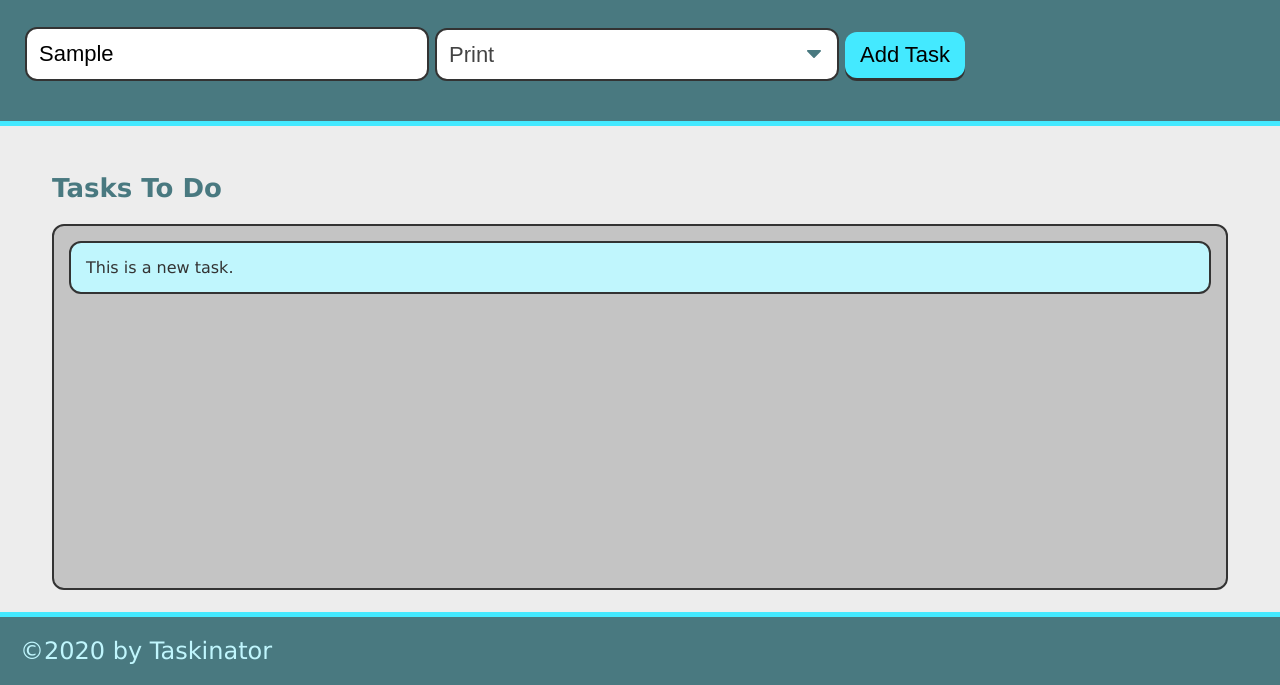
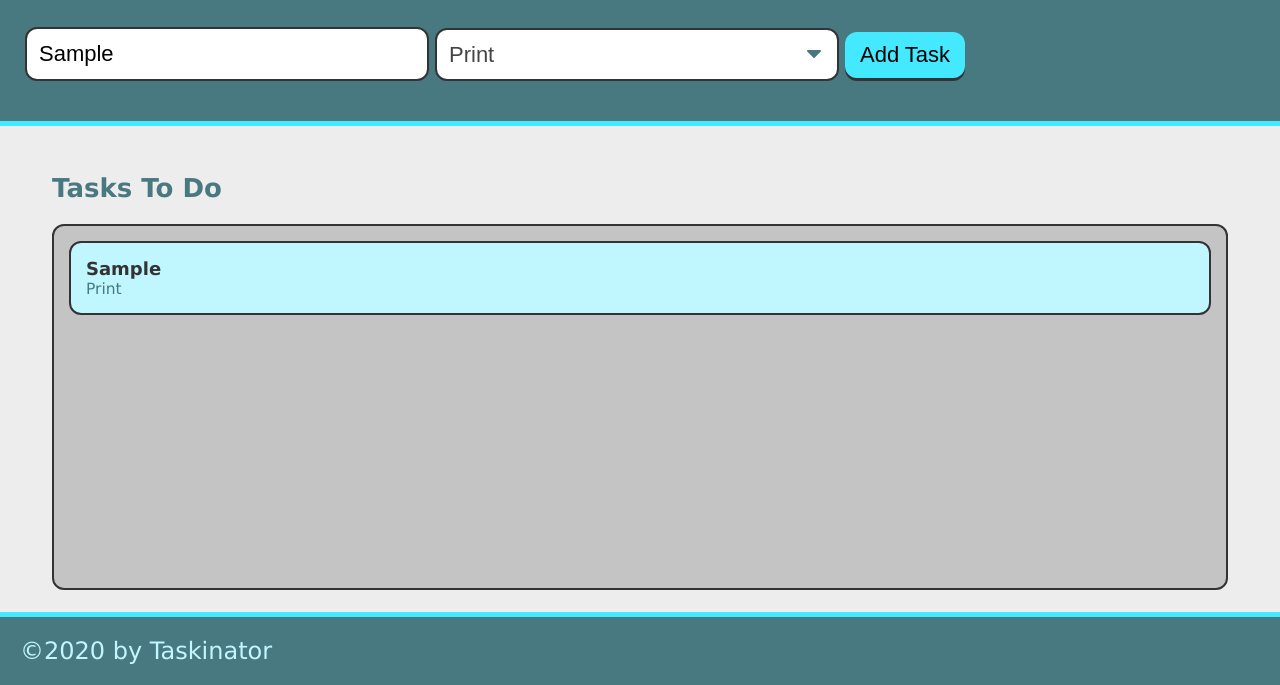
Before and after one commit to AhmadMHanif7/Taskinator, a plain HTML site: page index.html in a window 1280 px wide. Both pictures are taken after typing "Sample" into the empty fields and a click on the button "Add Task". Shown: the part 115-800 px from the top of the page. Drawn offline with Linux system fonts and the light colour scheme.

Commit message:
Updates to the form

```diff
--- a/assets/js/script.js
+++ b/assets/js/script.js
@@ -1,14 +1,34 @@
-var formE1 = document.querySelector("#task-form");
-var tasksToDoE1 = document.querySelector("#tasks-to-do");
+var formEl = document.querySelector("#task-form");
+var tasksToDoEl = document.querySelector("#tasks-to-do");
 
-var createTaskHandler = function (event){
+var taskFormHandler = function(event) {
+  event.preventDefault();
+  var taskNameInput = document.querySelector("input[name='task-name']").value;
+  var taskTypeInput = document.querySelector("select[name='task-type']").value;
 
-    event.preventDefault();
+  // package up data as an object
+  var taskDataObj = {
+      name: taskNameInput,
+      type: taskTypeInput
+  };
 
-    var listItemE1 = document.createElement("li");
-    listItemE1.className = "task-item";
-    listItemE1.textContent = "This is a new task.";
-    tasksToDoE1.append(listItemE1);
-}
+  // send it as an argument to createTaskEl
+  createTaskEl(taskDataObj);
+};
 
-formE1.addEventListener("submit", createTaskHandler);
+var createTaskEl = function (taskDataObj) {
+  // create list item
+  var listItemEl = document.createElement("li");
+  listItemEl.className = "task-item";
+
+  // create div to hold task info and add to list item
+  var taskInfoEl = document.createElement("div");
+  taskInfoEl.className = "task-info";
+  taskInfoEl.innerHTML = "<h3 class='task-name'>" + taskDataObj.name + "</h3><span class='task-type'>" + taskDataObj.type + "</span>";
+  listItemEl.appendChild(taskInfoEl);
+
+  // add entire list item to list
+  tasksToDoEl.appendChild(listItemEl);
+};
+
+formEl.addEventListener("submit", taskFormHandler);
--- a/index.html
+++ b/index.html
@@ -15,7 +15,7 @@
         <p>Click the button below to add a new task!</p>
         <form id = "task-form">
           <div class = "form-group">
-            <input type = "text" name = "task=name" placeholder= "Enter Task Name"/>
+            <input type = "text" name = "task-name" placeholder= "Enter Task Name"/>
           </div>
           <div class = "form-group">
             <select name = "task-type" class = "select-dropdown">
```
